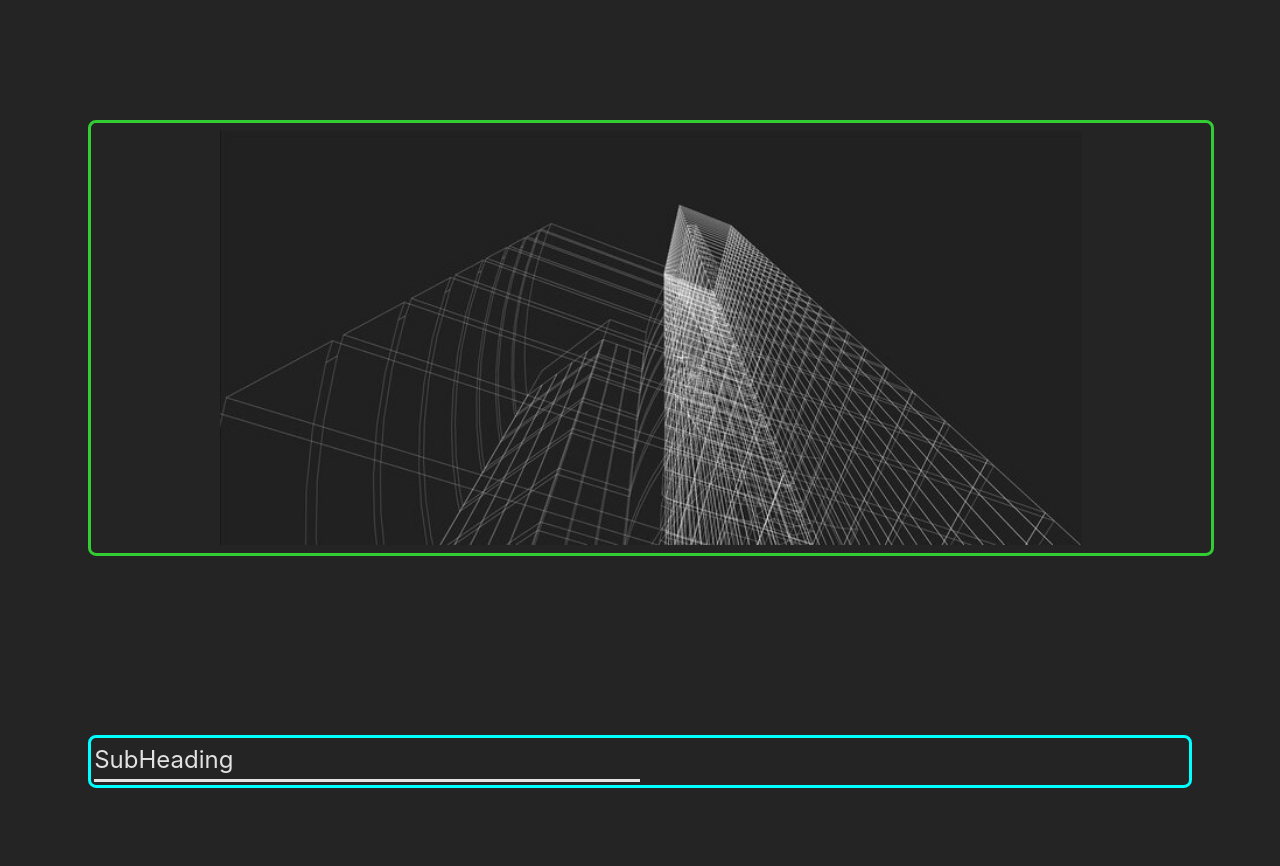
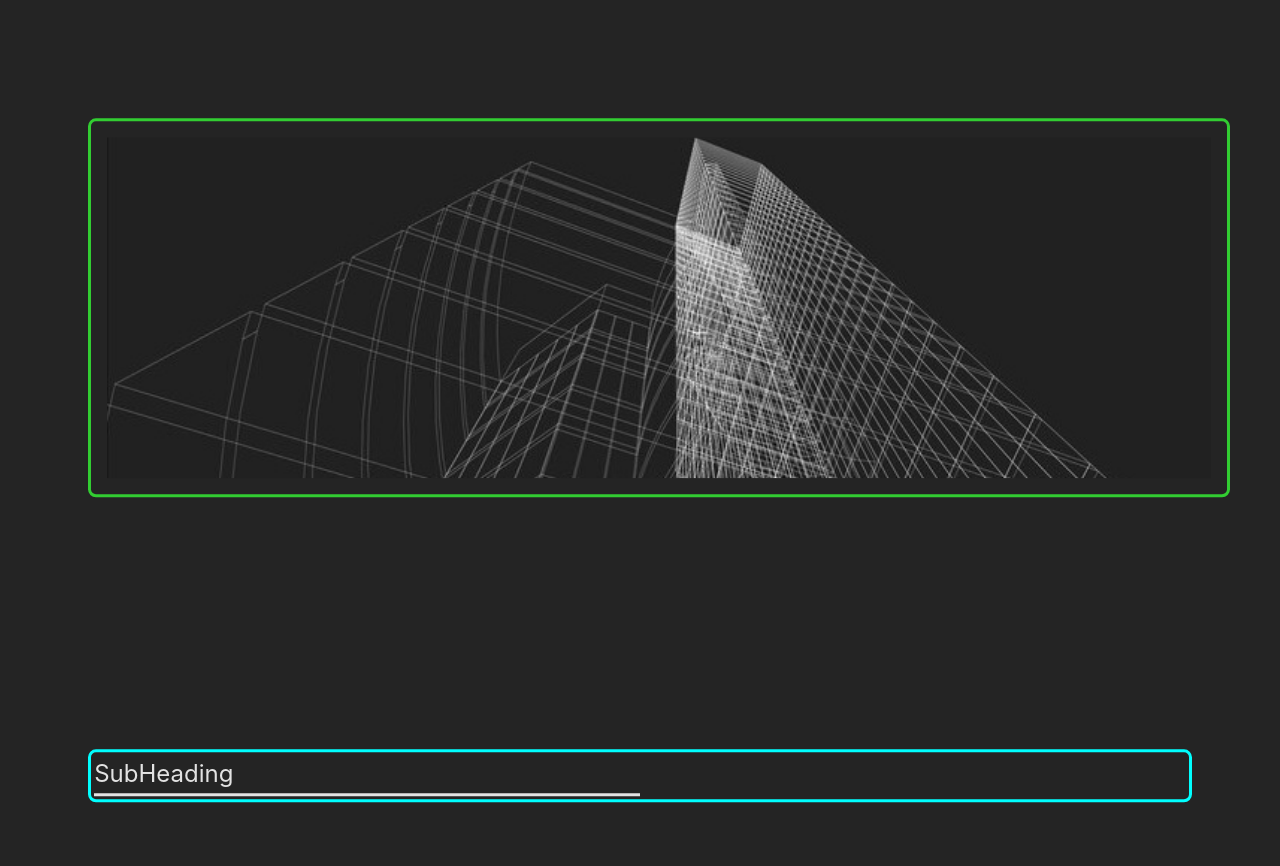
Before and after one commit to Fraser-Levack/Design-for-Displacement, a React (Vite) app: page / in a window 1280 px wide. Shown: the part 1289-2155 px from the top of the page. Built offline with nearby package versions, Linux system fonts and the light colour scheme.

Commit message:
chore - removed big image component due to new generalisation.

```diff
--- a/src/App.tsx
+++ b/src/App.tsx
@@ -2,7 +2,6 @@ import { useState } from 'react';
 import MainHeading from './components/MainHeading.tsx';
 import WorldMap from "./components/WorldMap.tsx";
 import Image from "./components/Image.tsx";
-import BigImage from "./components/BigImage.tsx";
 import TextBox from "./components/TextBox.tsx";
 import CategorySubheading from "./components/CategorySubheading.tsx";
 import './css/App.css';
@@ -41,7 +40,7 @@ function App() {
             nisi ut aliquip ex ea commodo consequat.
         </TextBox>
 
-        <BigImage direction="left" source="bigimage_placeholder.jpg" altText="bigplaceholder" />
+        <Image direction="left" source="bigimage_placeholder.jpg" altText="bigplaceholder" span={[1, 4]}/>
 
         <CategorySubheading>SubHeading</CategorySubheading>
 
--- a/src/components/BigImage.tsx
+++ /dev/null
@@ -1,23 +0,0 @@
-import '../css/app.css';
-import '../css/MainAnimation.css';
-import useIntersectionObserver from '../useIntersectionObserver';
-
-interface Props {
-    source: string;
-    altText: string;
-    direction: 'left' | 'right';
-}
-
-function BigImage ({ source, altText, direction }: Props) {
-    const [ref, isIntersecting] = useIntersectionObserver<HTMLImageElement>({ threshold: 0.05 });
-
-    return (
-        <>
-            <img ref={ref} className={`react-big-image reveal-${direction} ${isIntersecting ? `reveal-${direction}-active` : ''}`}
-                 src = {source}
-                 alt = {altText}/>
-        </>
-    )
-}
-
-export default BigImage;
--- a/src/components/WorldMap.tsx
+++ b/src/components/WorldMap.tsx
@@ -15,20 +15,20 @@ interface Props {
 
 
 function WorldMap({ fill, stroke, isActive }: Props) {
-    const [viewBox, setViewBox] = useState("0 0 850 600");
-    const desiredViewBox = {left:0, up:0, width: 113, height: 75};
+    const [viewBox, setViewBox] = useState("0 -100 850 600");
+    const desiredViewBox = {left:0, up:-50, width: 113, height: 75};
 
     useEffect(() => {
 
         if (isActive) {
-            let currentViewBox = { left:0, up:0, width: 850, height: 600 };
+            let currentViewBox = { left:0, up:-100, width: 850, height: 600 };
              const interval = setInterval(() => {
                 if (currentViewBox.width > desiredViewBox.width && currentViewBox.height > desiredViewBox.height) {
                     currentViewBox = {
                         width: currentViewBox.width - 10,
                         height: currentViewBox.height - 10,
                         left: currentViewBox.left + 4,
-                        up: currentViewBox.up + 3
+                        up: currentViewBox.up + 4.5
                     };
                     setViewBox(`${currentViewBox.left} ${currentViewBox.up} ${currentViewBox.width} ${currentViewBox.height}`);
                 } else {
@@ -37,7 +37,7 @@ function WorldMap({ fill, stroke, isActive }: Props) {
             }, 25);
              return () => clearInterval(interval); // Adjust the interval time as needed
         } else {
-            setViewBox("0 0 850 600");
+            setViewBox("0 -100 850 600");
         }
     }, [isActive, desiredViewBox.height, desiredViewBox.width]);
 
```
